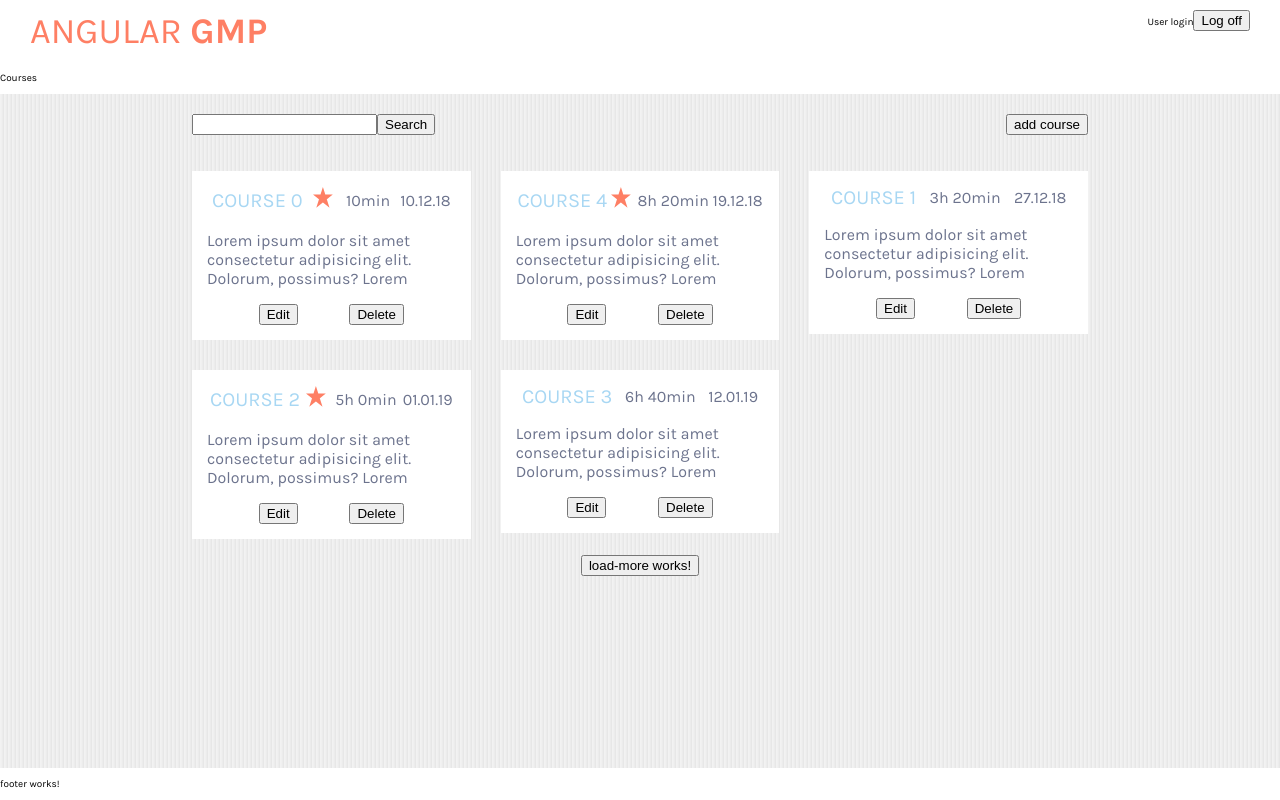
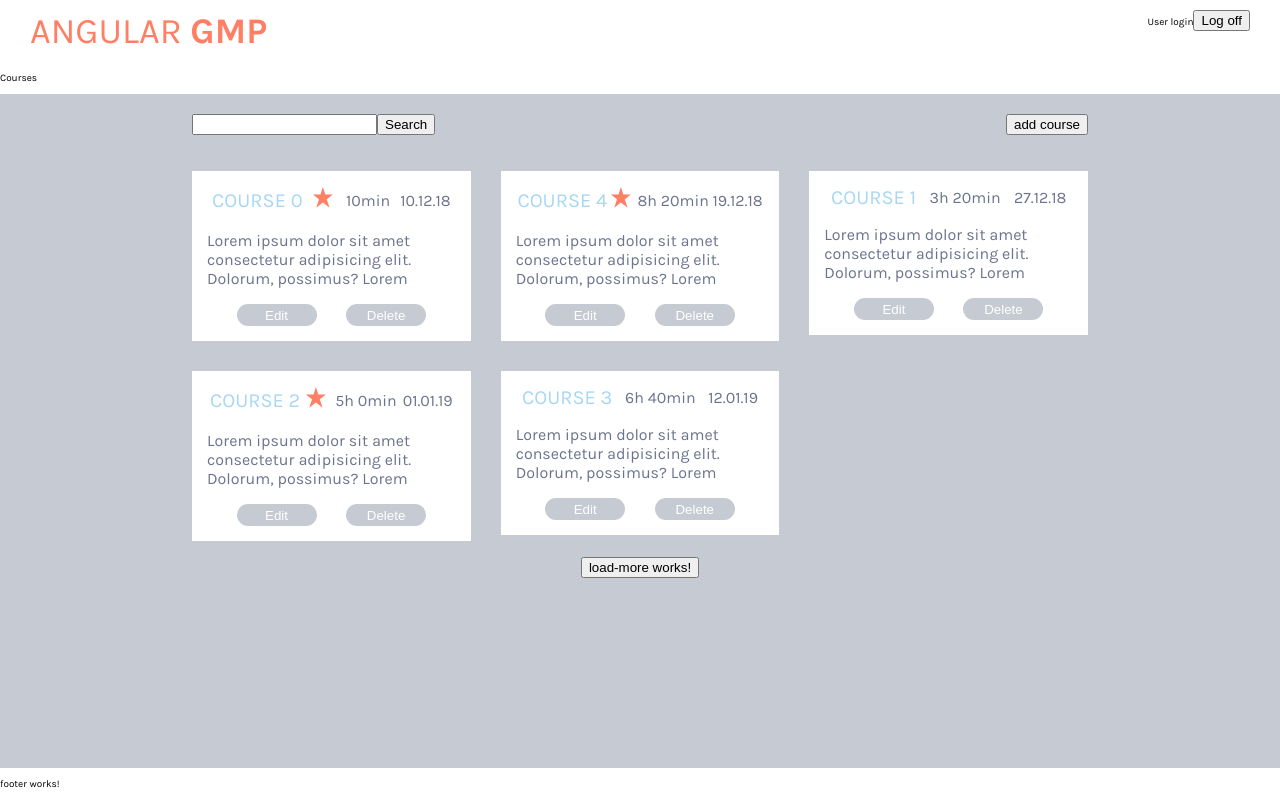
Before and after one commit to olegkoleda/angular-app, an Angular app in the folder courses-app/: page /courses in a window 1280 px wide. Built offline with nearby package versions, Linux system fonts and the light colour scheme.

Commit message:
courses-app: feature -styles for course item

```diff
--- a/courses-app/src/app/courses-list/courses-list-item/courses-list-item.component.html
+++ b/courses-app/src/app/courses-list/courses-list-item/courses-list-item.component.html
@@ -1,4 +1,4 @@
-<li class="courses--list__item" [appCourseFreshness]="courseData.creationDate">
+<li class="courses--list__item" [appCourseFreshness]="courseData.creationDate" tabindex="0">
   <div class="list-item">
     <span class="list-item--title">{{courseData.title | uppercase}}</span>
     <span *ngIf="courseData.topRated" [ngClass]="objectStyle">
@@ -15,7 +15,7 @@
   </div>
 
   <div class="list-item--controls">
-    <button>Edit</button>
-    <button (click)=deleteCourse()>Delete</button>
+    <button class="edit">Edit</button>
+    <button class="delete" (click)=deleteCourse()>Delete</button>
   </div>
 </li>
--- a/courses-app/src/app/courses-list/courses-list-item/courses-list-item.component.scss
+++ b/courses-app/src/app/courses-list/courses-list-item/courses-list-item.component.scss
@@ -3,6 +3,10 @@
 .courses--list__item {
   background: $white-color;
   padding: 1.5rem;
+
+  &:focus, &:hover {
+    outline: 0.3rem solid $blue-color;
+  }
 }
 
 .list-item {
@@ -18,6 +22,34 @@
   &--controls {
     display: flex;
     justify-content: space-evenly;
+
+    .delete {
+      width: 8rem;
+      height: 2.2rem;
+      border: none;
+      border-radius: 1.1rem;
+      background-color:$primary-button-color;
+      color: $white-color;
+
+      &:focus, &:hover {
+        outline: none;
+        background-color:$active-button-color;
+      }
+    }
+
+    .edit {
+      width: 8rem;
+      height: 2.2rem;
+      border: none;
+      border-radius: 1.1rem;
+      background-color:$primary-button-color;
+      color: $white-color;
+
+      &:focus, &:hover {
+        outline: none;
+        background-color:$active-button-color;
+      }
+    }
   }
   .top-rated {
     fill: $orange-color;
--- a/courses-app/src/styles.scss
+++ b/courses-app/src/styles.scss
@@ -6,5 +6,6 @@ html, body {
   padding: 0;
   font-family: $primary-font-family;
   font-size: $primary-font-size;
-  background: url('assets/images/shl.png');
+  // background: url('assets/images/shl.png');
+  background-color: $grey-color;
 }
--- a/courses-app/src/variables.scss
+++ b/courses-app/src/variables.scss
@@ -27,7 +27,7 @@ $white-text-color: #fff;
 
 $primary-text-color: $grey-text-color;
 $logo-text-color: $orange-color;
-$primary-button-color: $blue-color;
-$active-button-color: darken($primary-button-color, 10);
+$primary-button-color: $grey-color;
+$active-button-color: $blue-color;
 $fresh-course: $green-color;
 $upcoming-course: $blue-color;
```
